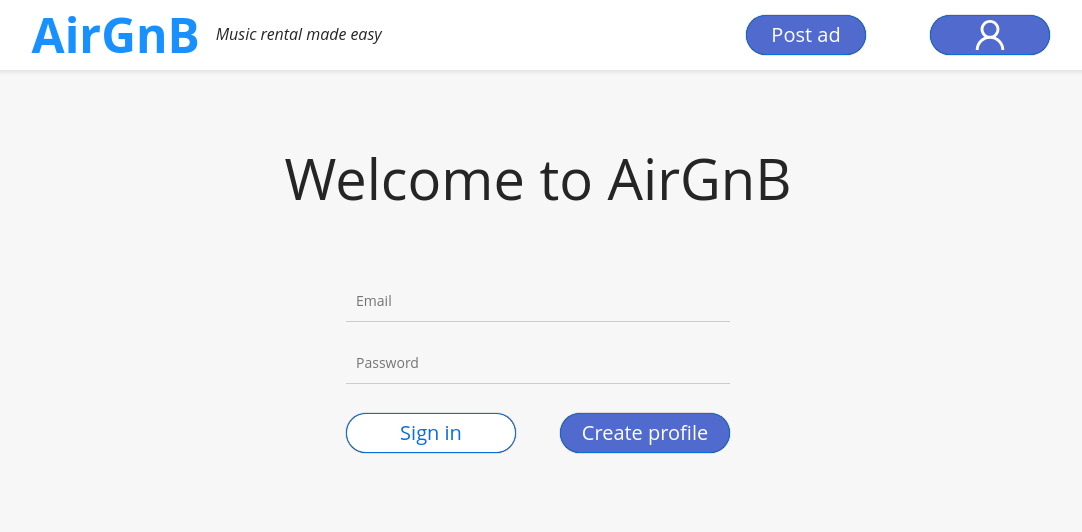
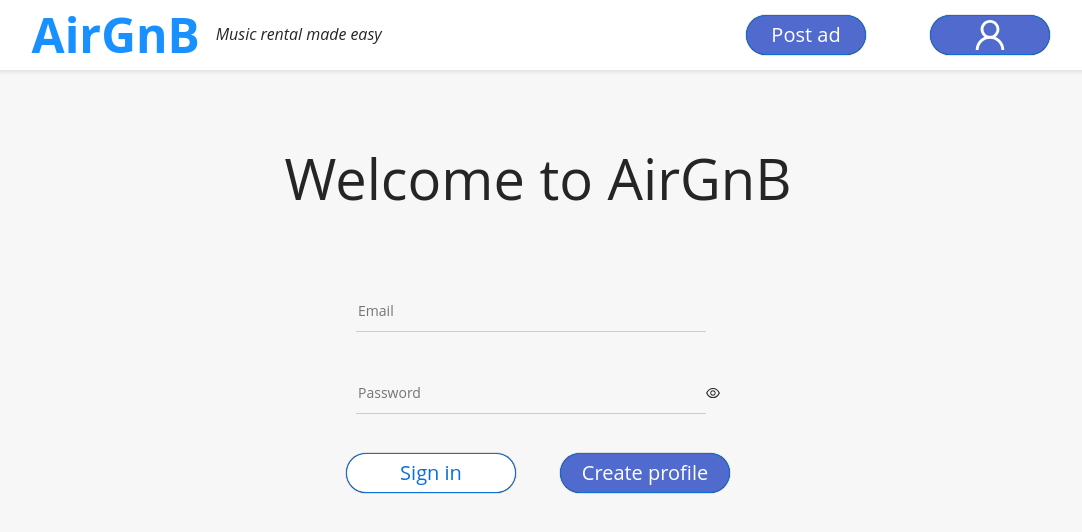
Before and after one commit to leo-dao/AirGnB, a React (Create React App) app in the folder root/frontend/: page /sign-in in a window 1280 px wide. Shown: the top 532 px of the page, without its empty margins (102-1184 px from the left). Built offline with nearby package versions, Linux system fonts and the light colour scheme.

Commit message:
Input and password now same width, errMsg now object

```diff
--- a/root/frontend/src/components/Atoms/Input/index.tsx
+++ b/root/frontend/src/components/Atoms/Input/index.tsx
@@ -1,5 +1,16 @@
 import React from "react";
 import styled from "styled-components";
+import { EyeOutlined } from '@ant-design/icons';
+
+
+const Container = styled.div`
+    display: flex;
+    flex-direction: row;
+    align-items: center;
+    width: 100%;
+    padding: 10px;
+    margin: 10px;
+`
 
 const StyledInput = styled.input`
     display: flex;
@@ -7,8 +18,6 @@ const StyledInput = styled.input`
     background-color: transparent;
     width: 100%;
     height: 3em;
-    padding: 10px;
-    margin: 10px;
     border: none;
     outline: none;
     border-bottom: 1px solid #ccc;
@@ -32,10 +41,12 @@ interface InputProps {
     required?: boolean,
     onChange?: (e: React.ChangeEvent<HTMLInputElement>) => void;
     min?: number;
+    isPassword?: boolean;
 }
 
 const Input = (props: InputProps) => {
-    return (
+
+    const input = (
         <StyledInput
             type={props.type}
             placeholder={props.placeholder}
@@ -44,6 +55,18 @@ const Input = (props: InputProps) => {
             minLength={props.min}
         />
     )
+
+    if (props.isPassword) {
+        return input;
+    }
+
+    return (
+        <Container>
+            {input}
+            {/* Hidden to have the input and password input be the same length */}
+            <EyeOutlined style={{ visibility: 'hidden' }} />
+        </Container>
+    )
 }
 
 export default Input;
--- a/root/frontend/src/components/Atoms/Password/index.tsx
+++ b/root/frontend/src/components/Atoms/Password/index.tsx
@@ -4,12 +4,12 @@ import Input from '../Input';
 import { EyeOutlined, EyeInvisibleOutlined } from '@ant-design/icons';
 
 const Container = styled.div`
-    width: 100%;
-    height: 100%;
     display: flex;
     flex-direction: row;
-    justify-content:  center;
     align-items: center;
+    width: 100%;
+    padding: 10px;
+    margin: 10px;
 `
 
 interface Props {
@@ -35,10 +35,16 @@ const Password = (props: Props) => {
         setVisible('initial');
     }
 
-
     return (
         <Container>
-            <Input placeholder={props.placeholder} type={type} required min={5} onChange={props.onChange} />
+            <Input
+                placeholder={props.placeholder}
+                type={type}
+                required
+                min={5}
+                onChange={props.onChange}
+                isPassword
+            />
             <EyeOutlined
                 onClick={makeVisible}
                 style={{ display: visibleDisplay }}
--- a/root/frontend/src/components/Molecules/Register/index.tsx
+++ b/root/frontend/src/components/Molecules/Register/index.tsx
@@ -92,15 +92,17 @@ const Register = () => {
         })
     }
 
-    const [errMsg, updateErrMsg] = React.useState('');
-    const [errOn, updateErr] = React.useState(false);
-
+    const [error, updateError] = React.useState(
+        {
+            msg: '',
+            display: false,
+        }
+    )
 
     const createAccount = (e: React.FormEvent<HTMLFormElement>) => {
 
+        e.preventDefault();
 
-
-        e.preventDefault();
         axios.post('/register', formData, {
             headers: {
                 'Content-Type': 'multipart/form-data'
@@ -108,9 +110,11 @@ const Register = () => {
         }).then((res: AxiosResponse<any, any>) => {
             localStorage.setItem('authToken', JSON.stringify(res.data));
             //navigate('/');
+
         }).catch((err: any) => {
-            updateErrMsg(err.response.data.error);
-            updateErr(true);
+            updateError(
+                { msg: err.response.data.error, display: true }
+            )
         });;
     }
 
@@ -147,7 +151,7 @@ const Register = () => {
                 fontSize="25px"
                 type='submit'
             />
-            <ErrorMessage msg={errMsg} on={errOn} />
+            <ErrorMessage msg={error.msg} on={error.display} />
         </Form>
     )
 
--- a/root/frontend/src/components/Molecules/SignIn/index.tsx
+++ b/root/frontend/src/components/Molecules/SignIn/index.tsx
@@ -1,5 +1,6 @@
 import React from "react";
 import Input from "../../Atoms/Input";
+import Password from '../../Atoms/Password'
 import Button from "../../Atoms/Button";
 import styled from "styled-components";
 import Login from "../Login";
@@ -66,7 +67,7 @@ const SignIn = () => {
     const sign = (
         <Form onSubmit={signIn}>
             <Input placeholder={"Email"} type={"email"} onChange={handleChange} required />
-            <Input placeholder={"Password"} type={"password"} onChange={handleChange} required />
+            <Password placeholder={"Password"} onChange={handleChange} />
             <ButtonContainer>
                 <Button
                     text={"Sign in"}
```
